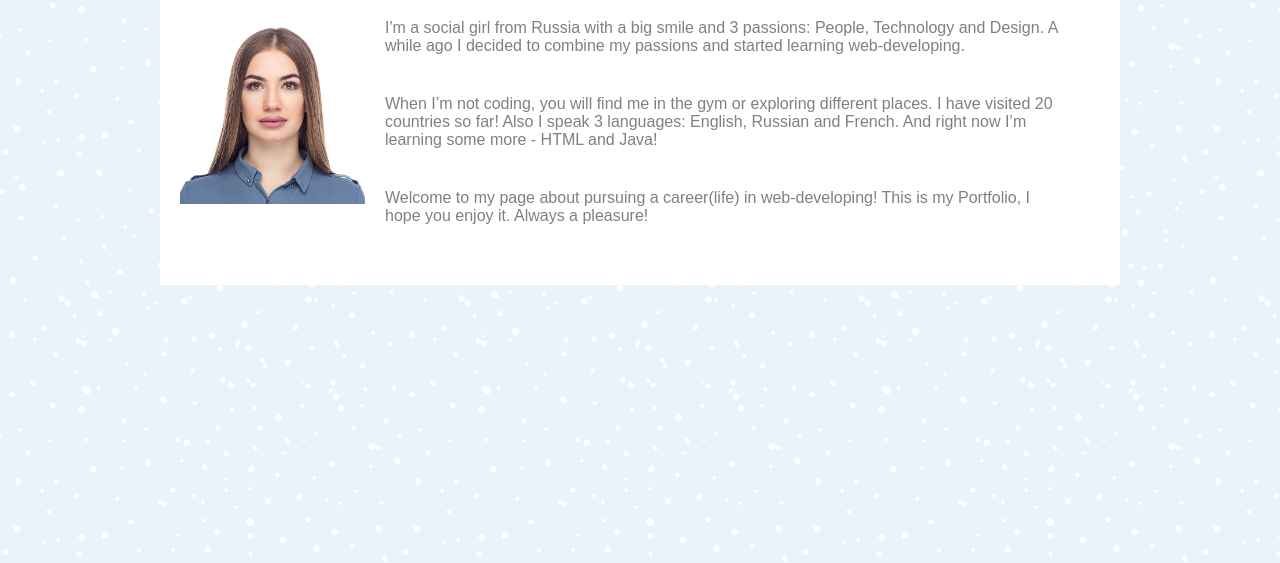
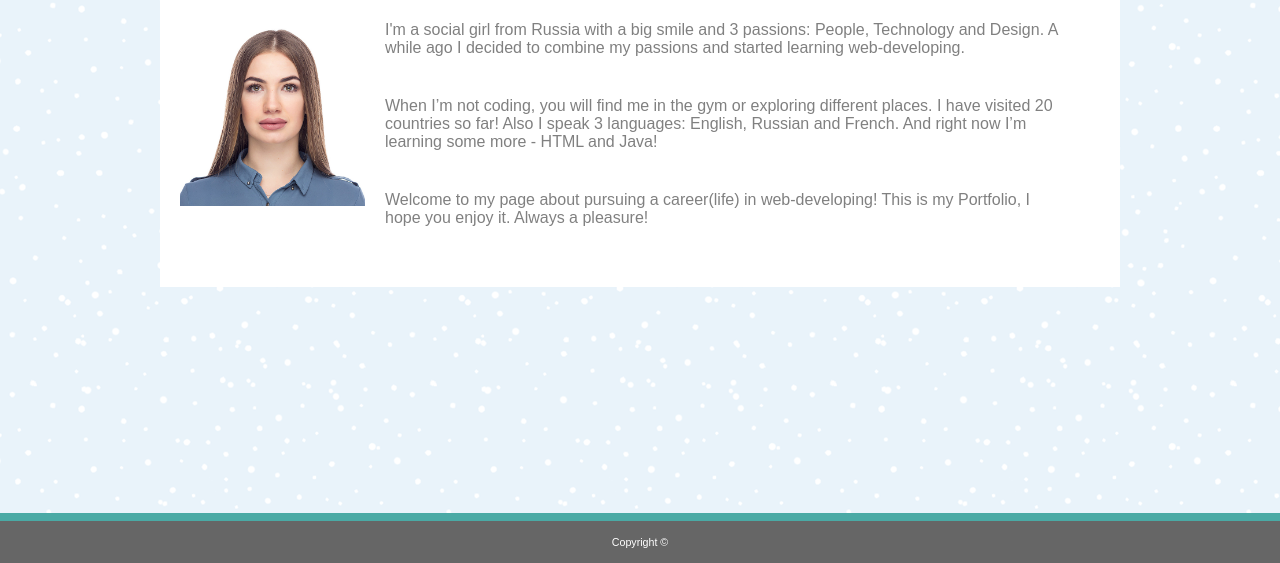
Before and after one commit to Anastasia-Satysheva/Basic-Portfolio., a plain HTML site: page index.html in a window 1280 px wide. Shown: the part 237-800 px from the top of the page. Drawn offline with Linux system fonts and the light colour scheme.

Commit message:
added footer and some design details

```diff
--- a/assets/css/style.css
+++ b/assets/css/style.css
@@ -37,6 +37,7 @@ background-image: url("../images/blue-snow.png");
     background: white;
     background-color: white;
     width: 100%;
+    border-bottom: 2px solid #cccccc;
 }
 
 .vl {
@@ -219,11 +220,21 @@ input[type=text], select, textarea {
   }
 
   .footer {
+      clear: both;
       flex-shrink: 0;
-      background-color: ivory;
-      height: 20px;
+      background: #666666;
+      height: 50px;
+      border-top: 8px solid #4aaaa5;
+      vertical-align: bottom;
+      position: fixed;
+      left: 0;
+      bottom: 0;
+      width: 100%;
+  }
+  .footer p {
+      color: #ffffff;
+      font-size: 8pt;
       text-align: center;
-      padding: 30px;
-      border-top: solid;
-      border-color: aquamarine;
+      margin: 15px;
+      font-family: Arial, Helvetica, sans-serif;
   }
--- a/index.html
+++ b/index.html
@@ -37,7 +37,7 @@
 
 </div>
 </div>
-
+<footer class="footer"> <p> Copyright © </p></footer>
 
 </body>
 
```
Also changed, not shown: 2 other files.
